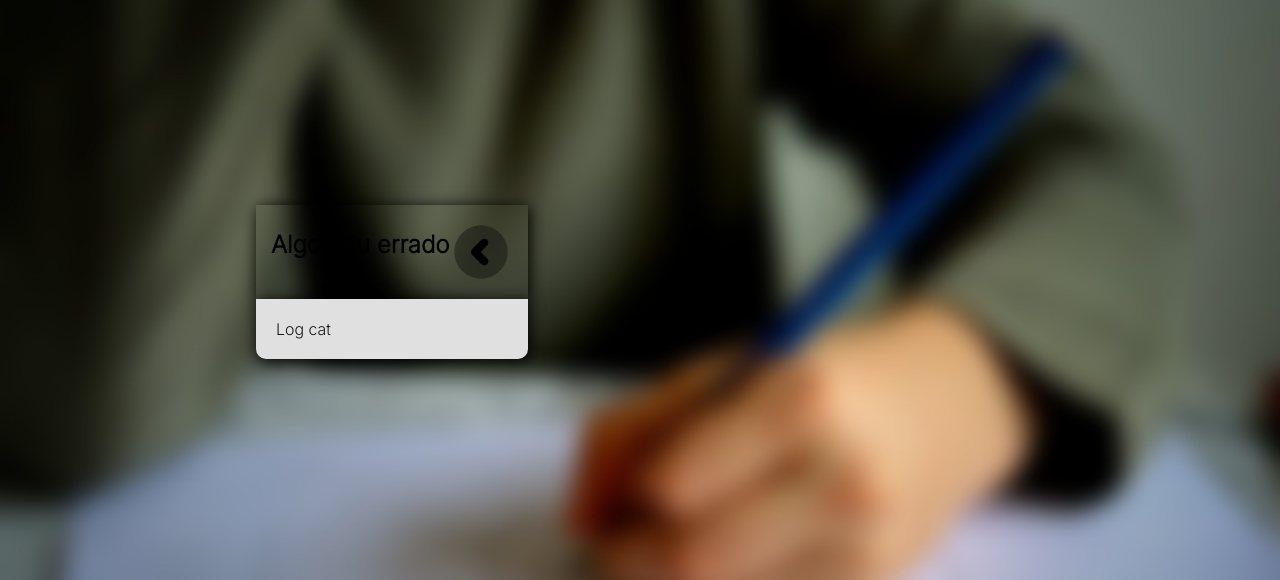
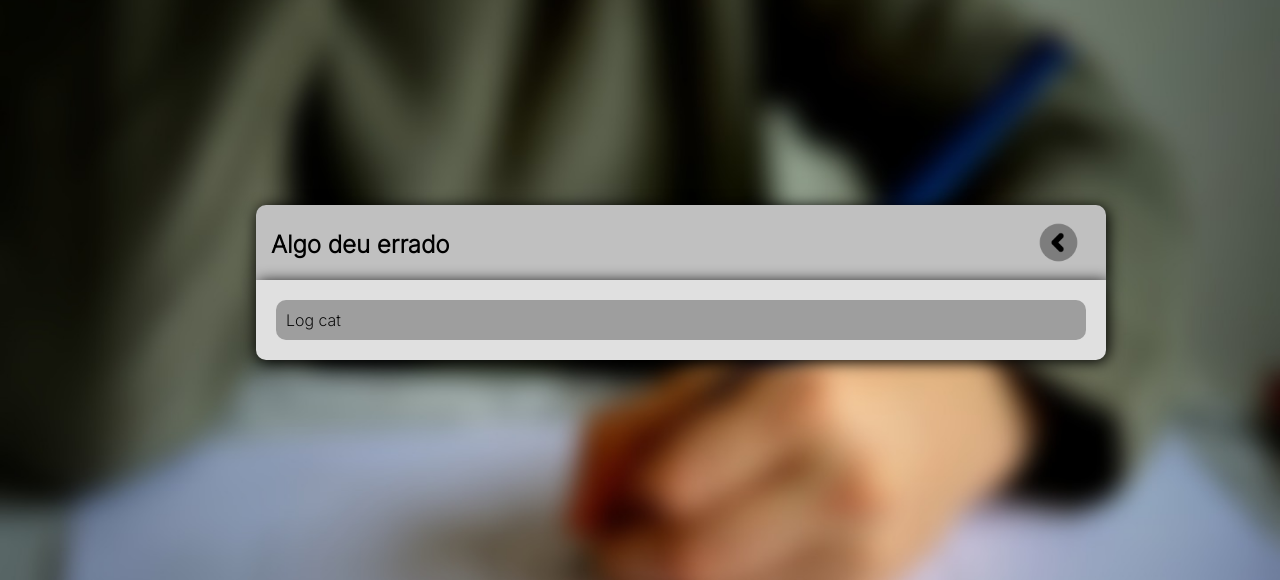
Before and after one commit to kaduu21/Nexus-Sistemas, a PHP site: page /error.html in a window 1280 px wide. Shown: the top 580 px of the page. Run offline with PHP 8.4, Linux system fonts and the light colour scheme.

Commit message:
mais classes
batemos a meta de 650 linhas!!!

```diff
--- a/Nexus System (NS)/style/nexuscss.css
+++ b/Nexus System (NS)/style/nexuscss.css
@@ -141,6 +141,10 @@ span h1{
 
 .background-system{
     background-color: rgb(238, 238, 238);
+}
+
+.background-system2{
+    background-color: rgb(192, 192, 192);
 }
 
 .larg-ocor{
@@ -364,6 +368,16 @@ span h1{
 
 .btn-safe-login{
     background-color: #399dce;
+    width: 90px;
+    padding: 10px;
+    text-align: center;
+    border-radius: 10px;
+    float: inline-end;
+    margin-top: 20px;
+}
+
+.btn-danger-login{
+    background-color: #ff914d;
     width: 90px;
     padding: 10px;
     text-align: center;
@@ -601,3 +615,52 @@ span h1{
     border-bottom-left-radius: 10px;
     border-bottom-right-radius: 10px;
 }
+
+.grav-background{
+    background-color: #ffffff;
+    border-radius: 20px;
+    padding: 3px;
+    display: flex;
+    justify-content: space-around;
+    width: 90px;
+    margin-left: 5px;
+}
+
+.grav-safe{
+    background-color: #00ccd5;
+    padding: 10px;
+    height: 1px;
+    border-radius: 10px;
+    margin-top: 5px;
+}
+.grav-medium{
+    background-color: #ffee00;
+    padding: 10px;
+    height: 1px;
+    border-radius: 10px;
+    margin-top: 5px;
+}
+.grav-danger{
+    background-color: #ff914d;
+    padding: 10px;
+    height: 1px;
+    border-radius: 10px;
+    margin-top: 5px;
+}
+
+.error-body{
+    background-color: #9e9e9e;
+    padding: 10px;
+    border-radius: 10px;
+}
+
+.error-top{
+    width: 820px;
+    border-top-left-radius: 10px;
+    border-top-right-radius: 10px;
+}
+
+.img-error{
+    width: 45px;
+    margin-right: 10px;
+}
```
